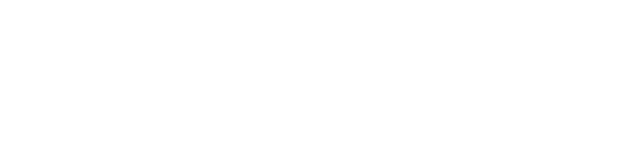
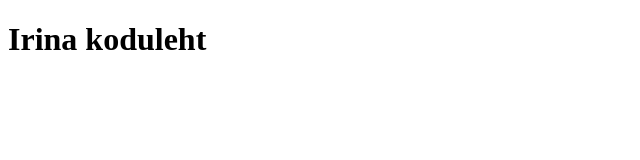
Before and after one commit to IrinaMerkulova/Testproject, a plain HTML site: page index.html in a window 1280 px wide. Shown: the whole page, without its empty margins (0-640 px from the left). Drawn offline with Linux system fonts and the light colour scheme.

Commit message:
pealkiri on lisatud

```diff
--- a/index.html
+++ b/index.html
@@ -5,6 +5,7 @@
     <title>Irina kodu</title>
 </head>
 <body>
+<h1>Irina koduleht</h1>
 
 </body>
 </html>
```
